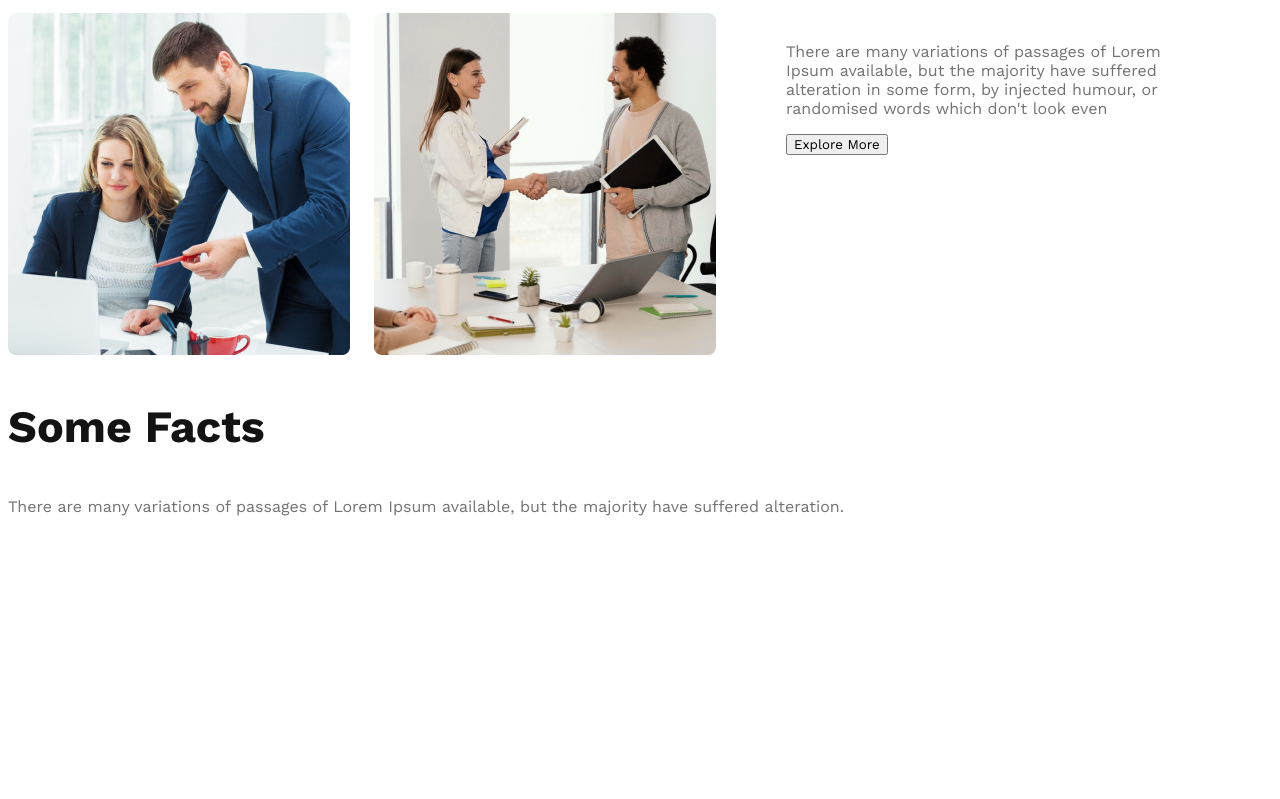
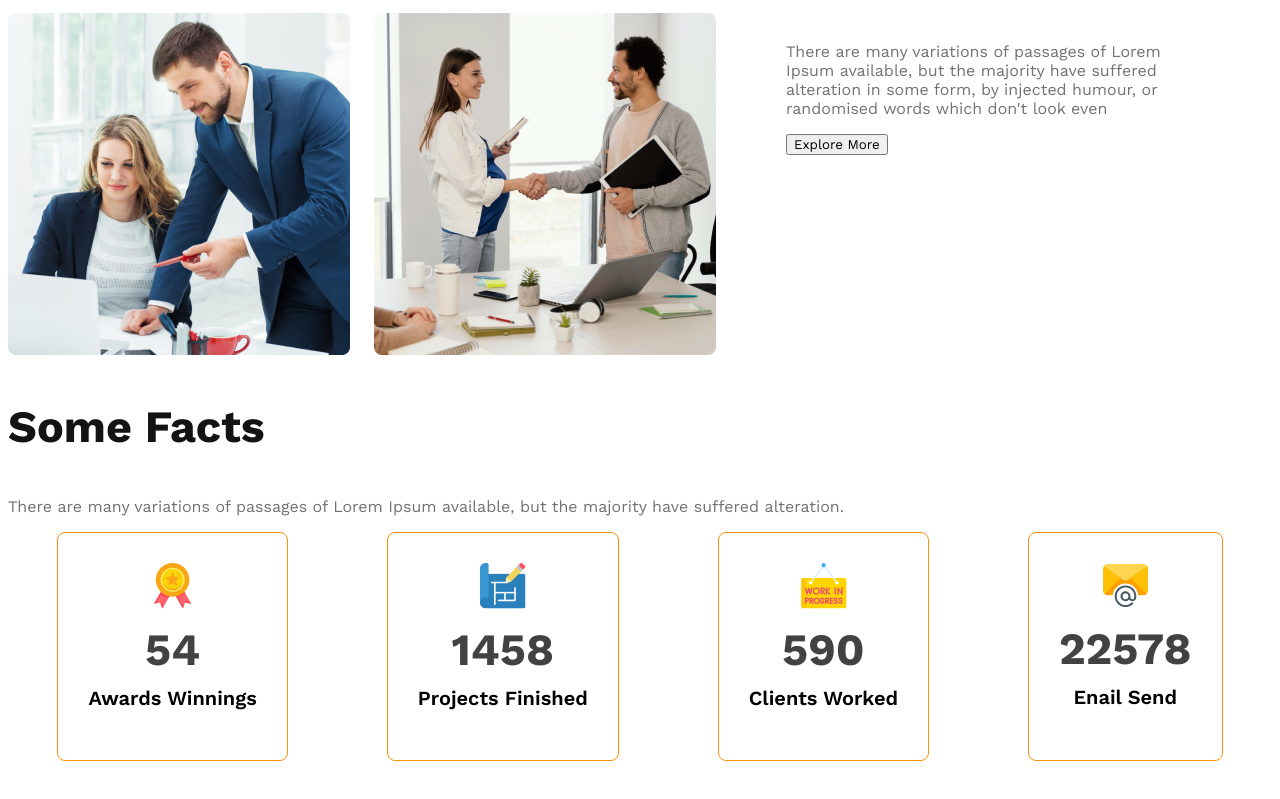
Before and after one commit to Ashik4D/g3-architects-website, a plain HTML site: page index.html in a window 1280 px wide. Shown: the part 1560-2359 px from the top of the page. Before the commit the page ends 2146 px from the top, so only its background shows below. Drawn offline with nearby package versions, Linux system fonts and the light colour scheme.

Commit message:
added carde title

```diff
--- a/index.html
+++ b/index.html
@@ -52,6 +52,29 @@
       <section class="facts">
         <h3 class="section-title">Some Facts</h3>
         <p class="text-light-gray">There are many variations of passages of Lorem Ipsum available, but the majority have suffered alteration.</p>
+        <div class="facts-card-container">
+          <!--.card*4>img+h2.card-stats+p.card-title..text-light-gray-->
+          <div class="card">
+            <img src="images/icons/ribon.png" alt="">
+            <h2 class="card-stats">54</h2>
+            <p class="card-title">Awards Winnings</p>
+          </div>
+          <div class="card">
+            <img src="images/icons/projects.png" alt="">
+            <h2 class="card-stats">1458</h2>
+            <p class="card-title">Projects Finished</p>
+          </div>
+          <div class="card">
+            <img src="images/icons/customers.png" alt="">
+            <h2 class="card-stats">590</h2>
+            <p class="card-title">Clients Worked</p>
+          </div>
+          <div class="card">
+            <img src="images/icons/email.png" alt="">
+            <h2 class="card-stats">22578</h2>
+            <p class="card-title">Enail Send</p>
+          </div>
+        </div>
       </section>
     </main>
     <footer>
--- a/styles/architects.css
+++ b/styles/architects.css
@@ -102,6 +102,32 @@ main{
     font-weight: 700;
 }
 
+/* facts section */
+.facts-card-container{
+    display: flex;
+    justify-content: space-around;
+}
+.facts-card-container .card{
+    border-radius: 8px;
+    border: 1px solid #FF900E;
+    text-align: center;
+    padding:  30px;
+}
+
+.facts-card-container .card-title{
+    font-weight: 600;
+    font-size: 1.25rem;
+    margin-top: 5px;
+}
+
+.facts-card-container .card-stats{
+    font-size: 2.8rem;
+    color: #424242;
+    margin-top: 10px;
+    margin-bottom: 10px;
+}
+
+
 /* responsive media queirse */
 /* mobile devices */
 @media screen and (max-width: 576px) {
```
